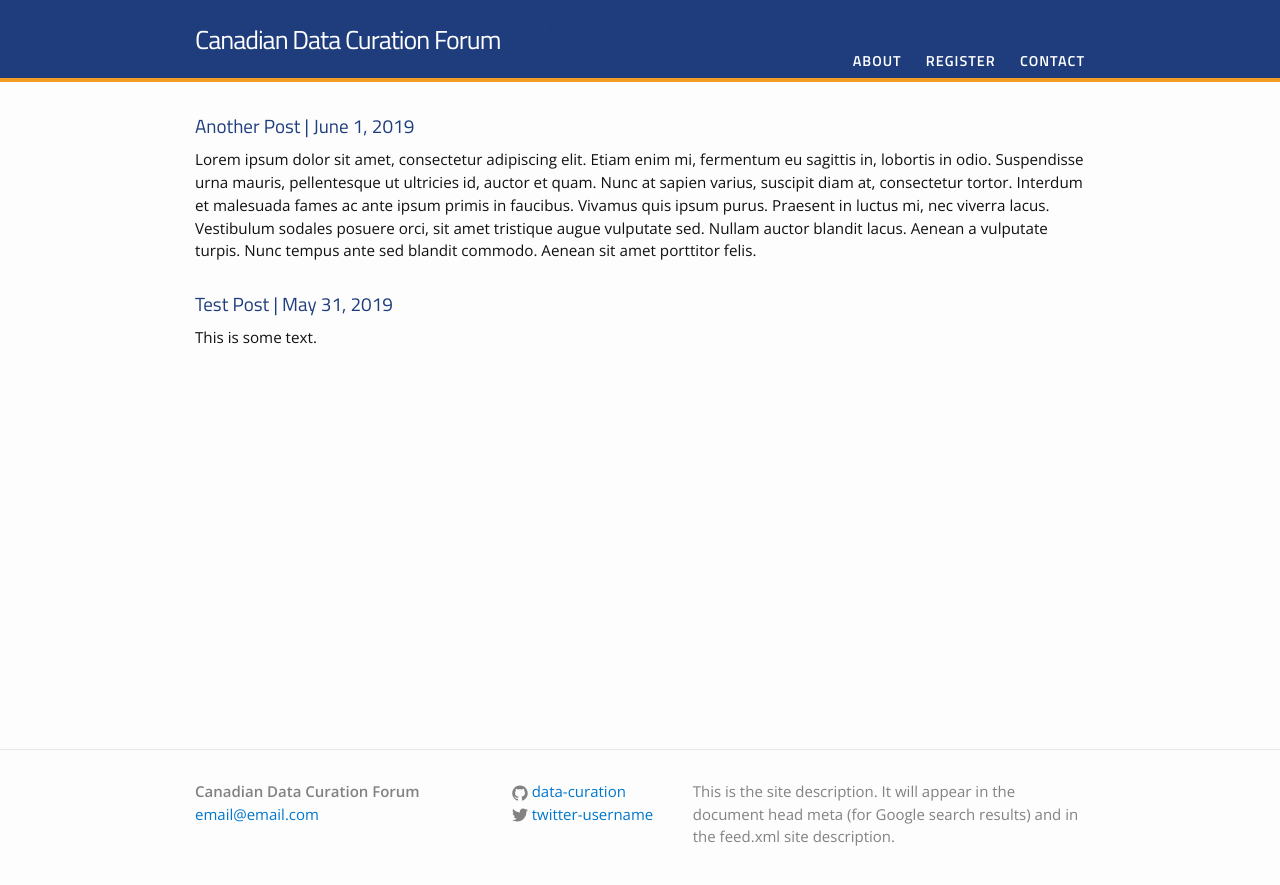
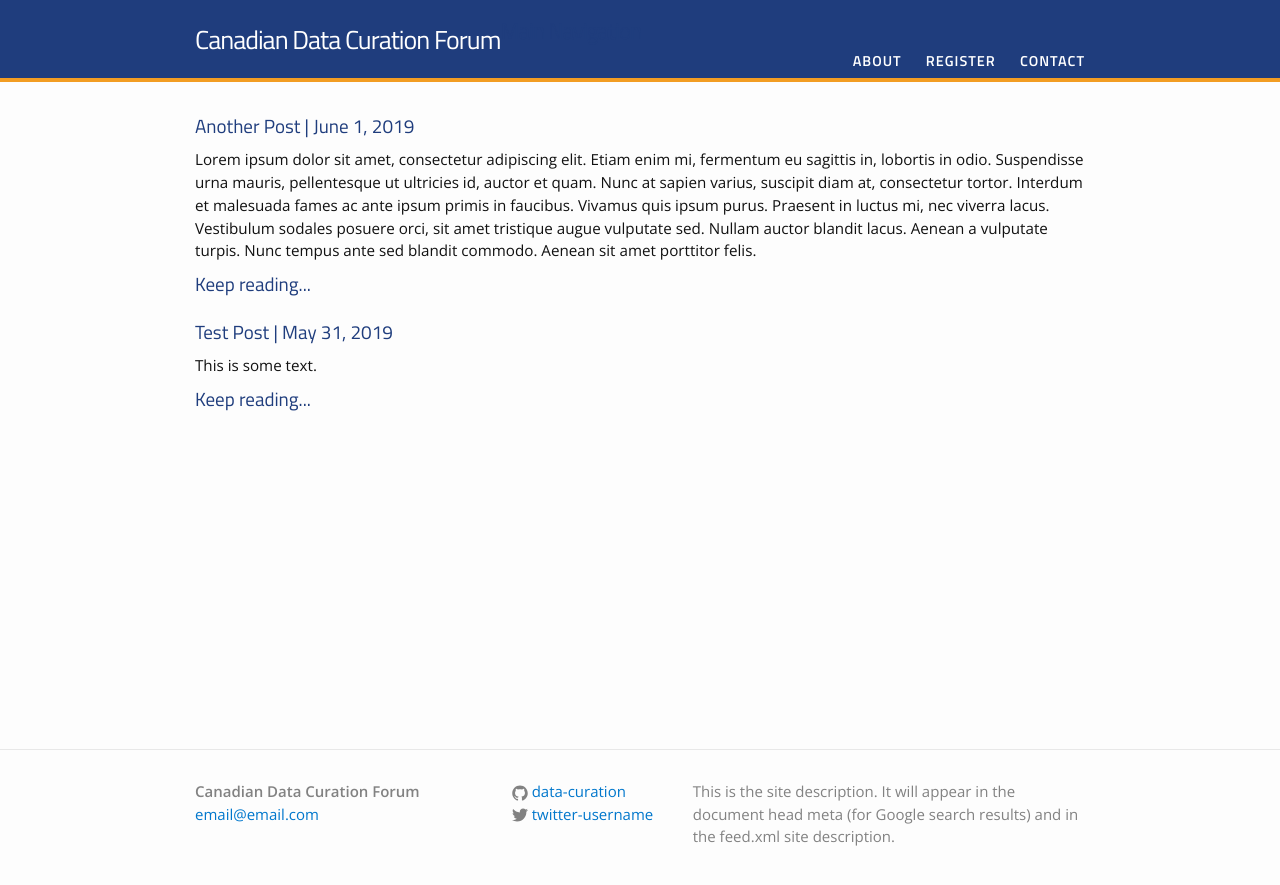
Before and after one commit to data-curation/data-curation.github.io, a Jekyll site: the page built from index.md, in a window 1280 px wide. Shown: the top 885 px of the page. Built offline with Jekyll 4.4.1, drawn with Linux system fonts in a browser that asks for light colours.

Commit message:
Update index.md

```diff
--- a/index.md
+++ b/index.md
@@ -8,6 +8,8 @@ layout: default
    <p><a href="{{ site.baseurl }}{{ post.url }}">{{ post.title }} | {{ post.date | date: "%B %-d, %Y" }}</a></p>
     <div>
         {{ post.excerpt }}
+
+   <a href="{{ site.baseurl }}{{ post.url }}">Keep reading...</a>
     </div>
   </li>
 
```
